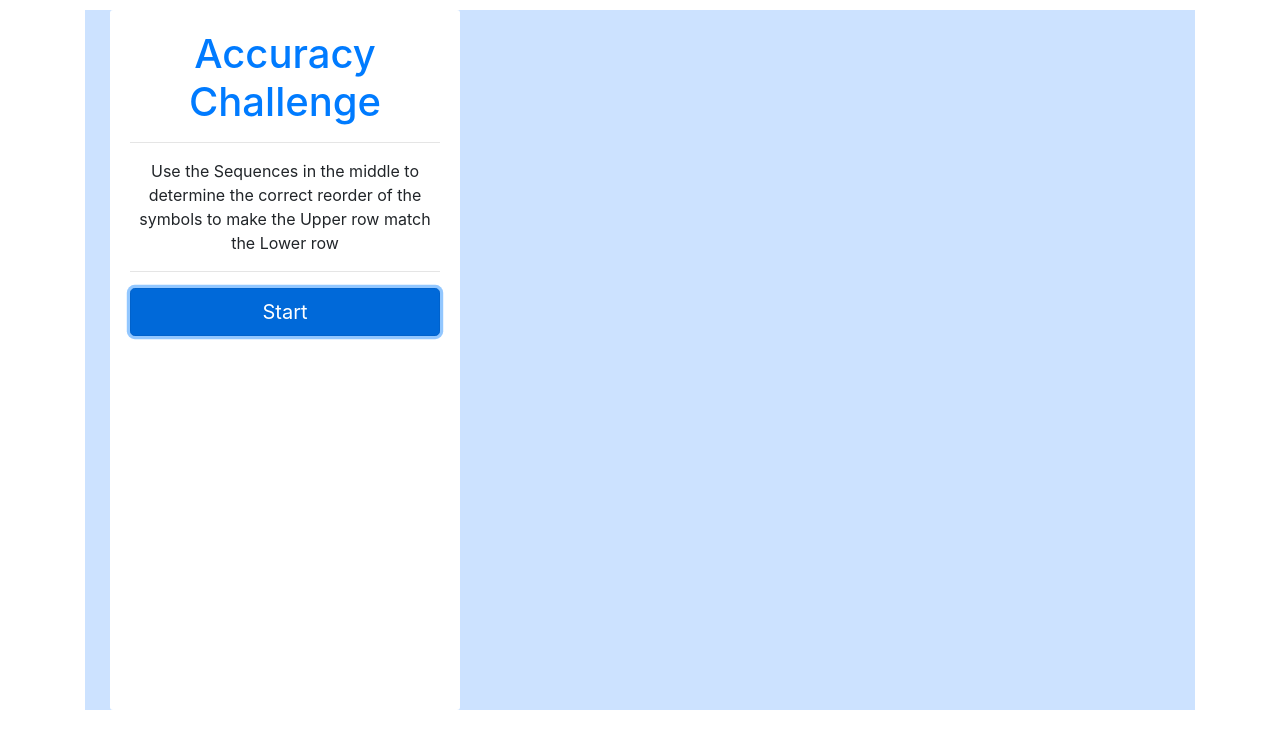
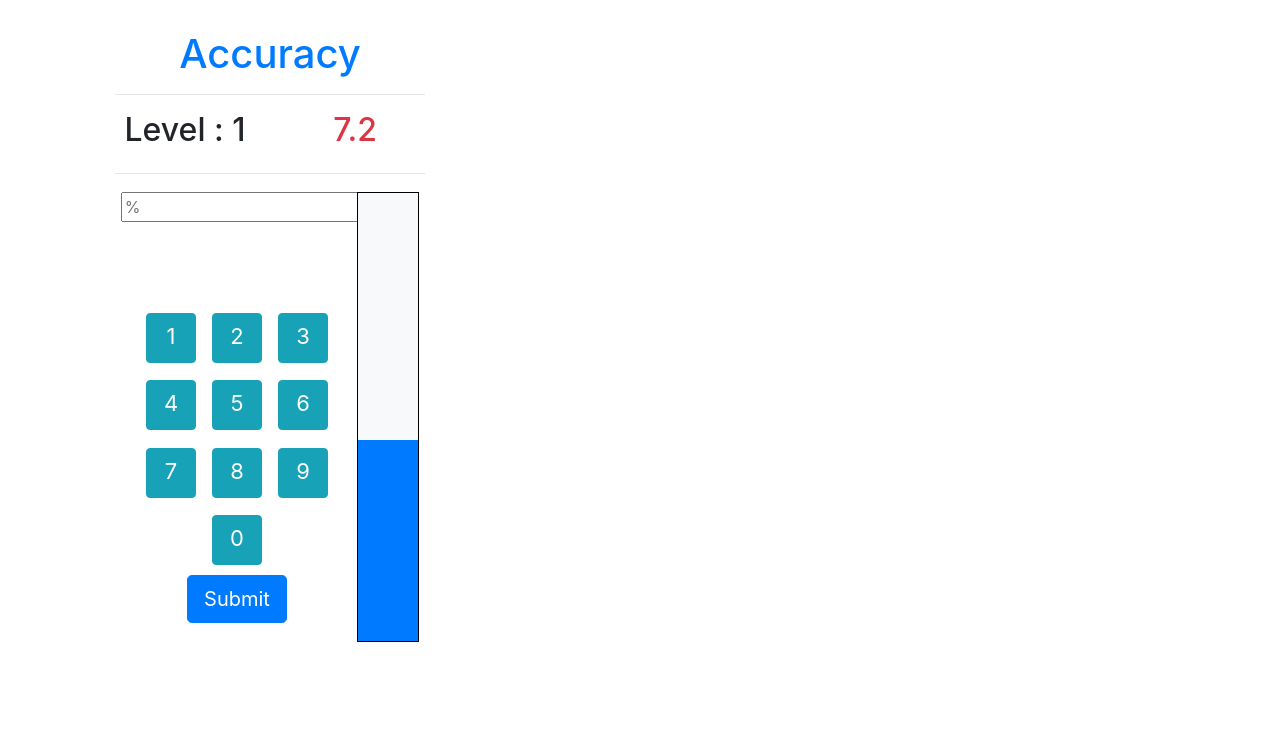
Before and after one commit to ankitzpro/angular-accuracy-challenge, an Angular app: page / in a window 1280 px wide. Both pictures are taken after a click on the button "Start". Shown: the top 748 px of the page. Built offline with nearby package versions, Linux system fonts and the light colour scheme.

Commit message:
3 files modified

```diff
--- a/src/app/app.component.html
+++ b/src/app/app.component.html
@@ -1,10 +1,16 @@
-<div class="container ">
-  <div class="gesture__zone">
-  <h1 class="text-primary">Accuracy Challenge</h1>
- <hr>
 
+      <div class="gesture__zone">
+      <h1 class="text-primary">Accuracy</h1>
+     <hr>
 
-<start></start>
+     <div *ngIf="composh=='Start'">
+      <start ></start>
+      </div>
+      <div *ngIf="composh=='Game'">
+      <game ></game>
+      </div>
+      <div *ngIf="composh=='Timer'">
+      <timer ></timer>
+       </div>
 
-</div>
-</div>
+    </div>
--- a/src/app/views/game/game.component.html
+++ b/src/app/views/game/game.component.html
@@ -9,7 +9,7 @@
     <div class="row" style="height:450px">
       <div style="width:75%;height:100%;margin: 2px">
         <div  style="height:25%;">
-            <input type="text" maxlength="2"class="inputfield" [(ngModel)]="numstring" placeholder="%" numbersOnly (input)="insertNum($event.target.value)">
+            <input type="text" maxlength="2"class="inputfield" [(ngModel)]="numstring" placeholder="%" numbersOnly (input)="insertNum($event)">
 
         </div>
         <div class="row" style="height:60%">
--- a/src/app/views/game/game.component.ts
+++ b/src/app/views/game/game.component.ts
@@ -45,7 +45,9 @@ else{
 console.log(this.numstring);
 }
  insertNum(a){
-     this.numstring=a;
+   console.log(a);
+   var b= (<HTMLInputElement>event.target).value;
+     this.numstring=b;
  }
 
 
@@ -59,7 +61,7 @@ console.log(this.numstring);
 
 this.service.changeCompo('Timer');
       }
-    }, 500);
+    }, 100);
   }
 
   submit(){
```
